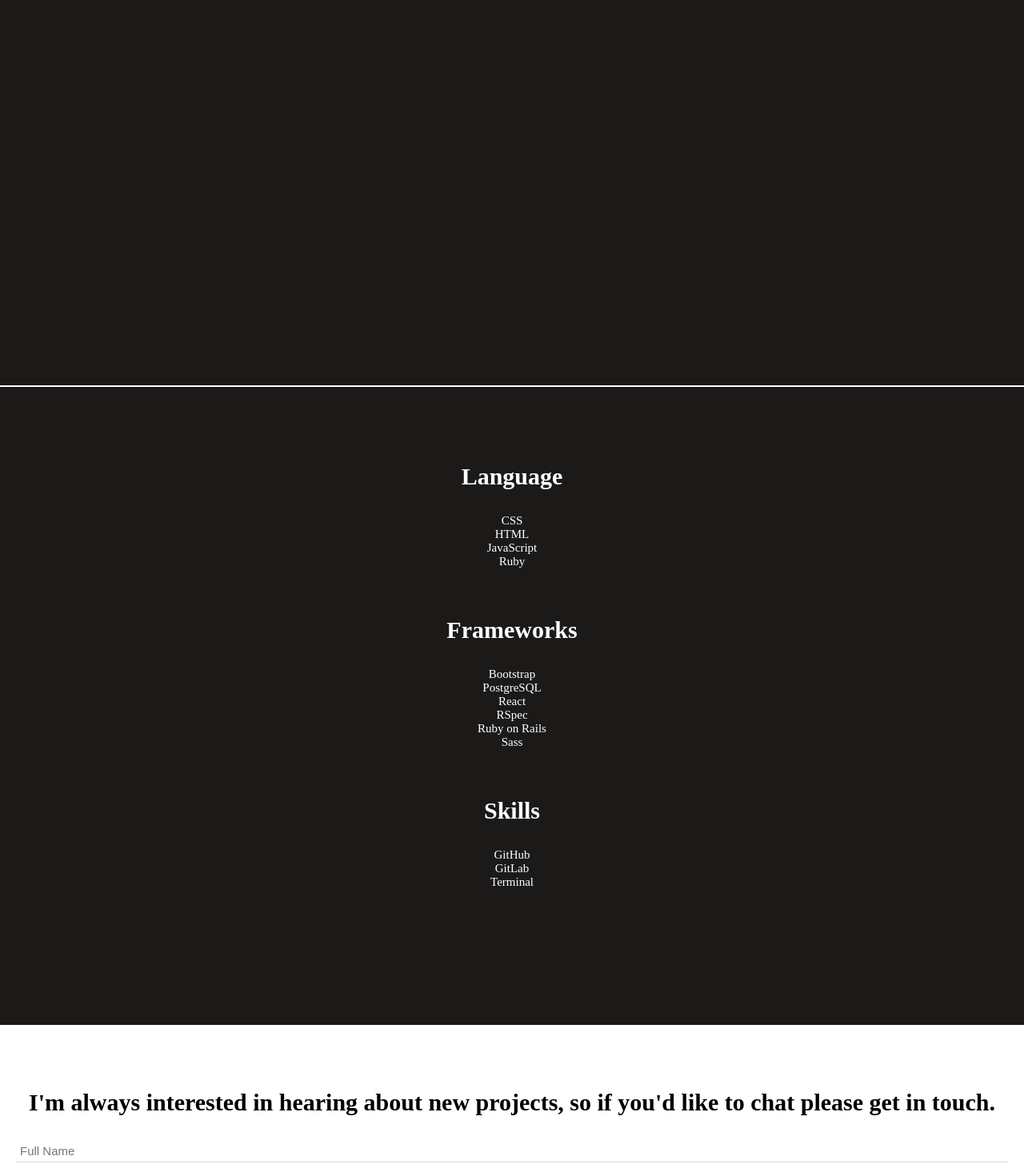
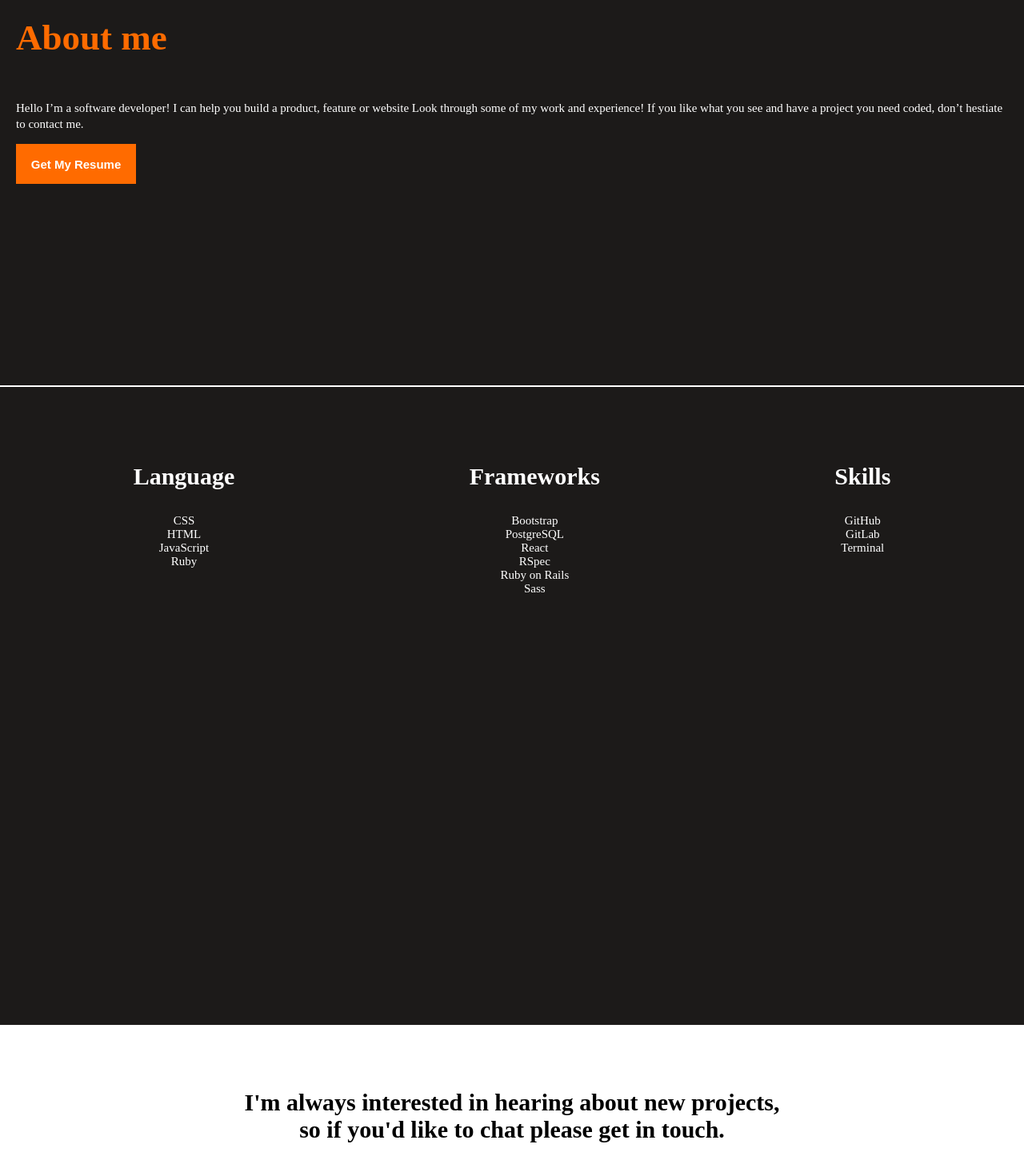
Before and after one commit to Retky/RetkyPortfolio, a React (Create React App) app: page / in a window 1280 px wide. Shown: the part 1330-2796 px from the top of the page at 80% size. Built offline with nearby package versions, Linux system fonts and the light colour scheme; no server answers.

Commit message:
Add 'desktop' base style

```diff
--- a/src/components/About.scss
+++ b/src/components/About.scss
@@ -9,7 +9,7 @@
 }
 
 .about {
-  height: 100%;
+  min-height: 100vh;
   box-sizing: border-box;
   display: flex;
   flex-direction: column;
--- a/src/components/Contact.jsx
+++ b/src/components/Contact.jsx
@@ -4,10 +4,12 @@ import './Contact.scss';
 const Contact = () => (
   <section id="contact">
     <div className="contWidth contc">
-      <h3>
-        I&apos;m always interested in hearing about new projects,
-        so if you&apos;d like to chat please get in touch.
-      </h3>
+      <div className="tittle">
+        <h3>
+          I&apos;m always interested in hearing about new projects,
+          so if you&apos;d like to chat please get in touch.
+        </h3>
+      </div>
       <form id="contactForm" action="https://formspree.io/f/mqknqqzb" method="post">
         <input className="formFile" type="text" name="name" placeholder="Full Name" required />
         <input className="formFile" type="email" name="mail" placeholder="Email Address" required />
--- a/src/components/Contact.scss
+++ b/src/components/Contact.scss
@@ -7,15 +7,21 @@ h3 {
   font-size: 2rem;
 }
 
+.tittle {
+  max-width: 700px;
+}
+
 .contc {
   box-sizing: border-box;
-  height: 100%;
+  min-height: 50vh;
   display: flex;
   flex-direction: column;
   justify-content: space-around;
+  align-items: center;
 }
 
 #contactForm {
+  width: 100%;
   display: flex;
   flex-direction: column;
   gap: 25px;
@@ -29,6 +35,10 @@ h3 {
     border: none;
     background: #fafafa;
   }
+
+  @media (min-width: 768px) {
+    max-width: 700px;
+  }
 }
 
 .formFile {
--- a/src/components/Landing.scss
+++ b/src/components/Landing.scss
@@ -28,7 +28,7 @@
 }
 
 .land {
-  height: 100%;
+  min-height: 50vh;
   box-sizing: border-box;
   display: flex;
   flex-direction: column;
--- a/src/components/Tools.scss
+++ b/src/components/Tools.scss
@@ -7,11 +7,16 @@
 .tool {
   box-sizing: border-box;
   border-top: solid #fff 2px;
-  height: 100%;
+  min-height: 75vh;
   display: flex;
   flex-direction: column;
   justify-content: space-around;
   align-items: center;
+
+  @media (min-width: 768px) {
+    flex-direction: row;
+    align-items: flex-start;
+  }
 }
 
 .toolList {
```
